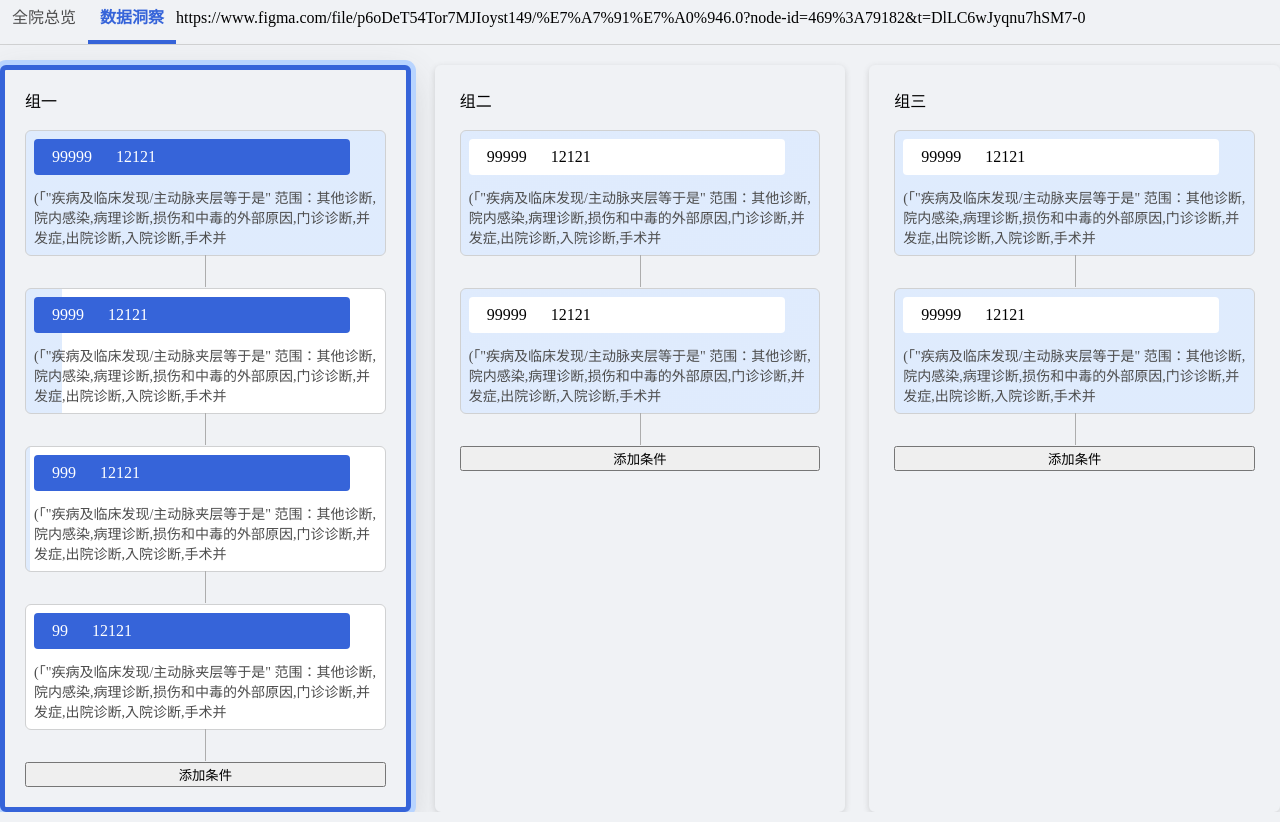
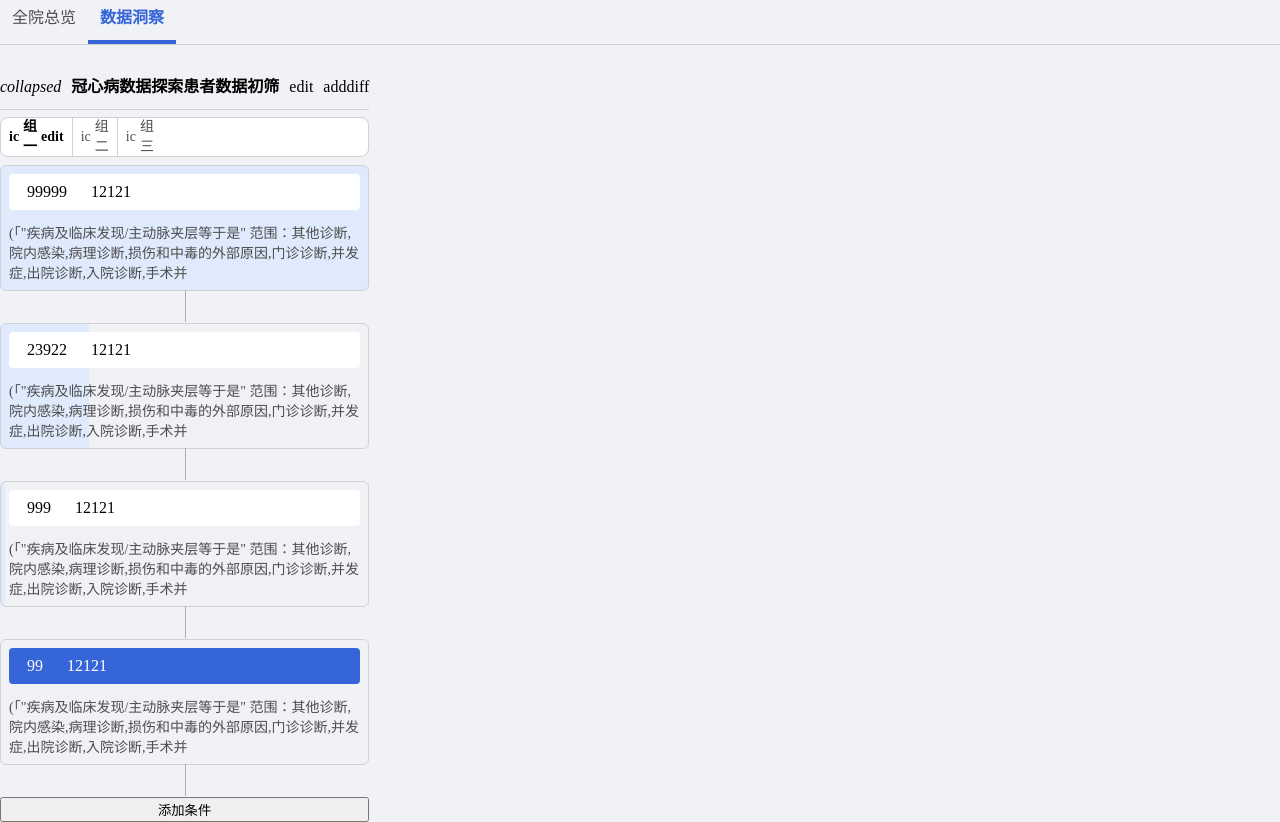
Before and after one commit to Sofia92/angular-echarts, an Angular app: page /data-insight/home in a window 1280 px wide. Both pictures are taken after a click on the element "数据洞察". Built offline with nearby package versions, Linux system fonts and the light colour scheme.

Commit message:
11 files modified, 1 added

```diff
--- a/src/data-insight/data-insight-root.component.html
+++ b/src/data-insight/data-insight-root.component.html
@@ -10,7 +10,8 @@
     [class.active]="checkMenuActive('insight')"
     (click)="goTo('insight')"
     >数据洞察</span
-  >https://www.figma.com/file/p6oDeT54Tor7MJIoyst149/%E7%A7%91%E7%A0%946.0?node-id=469%3A79182&t=DlLC6wJyqnu7hSM7-0
+  >
+  <!-- https://www.figma.com/file/p6oDeT54Tor7MJIoyst149/%E7%A7%91%E7%A0%946.0?node-id=469%3A79182&t=DlLC6wJyqnu7hSM7-0 -->
 </header>
 
 <router-outlet></router-outlet>
--- a/src/data-insight/insight/data-insight.component.html
+++ b/src/data-insight/insight/data-insight.component.html
@@ -1,9 +1,76 @@
-<data-insight-condition-group
-  *ngFor="let group of conditionGroups"
-  [class.first]="group.indexAttr.first"
-  [class.second]="group.indexAttr.second"
-  [class.third]="group.indexAttr.third"
-  [class.selected]="currentGroup && currentGroup === group"
-  (click)="setSelectedGroup(group)"
-  [conditionGroup]="group"
-></data-insight-condition-group>
+<ng-container *ngIf="isCollapsed">
+  <header>
+    <div class="insight-meta">
+      <i class="trigger" (click)="isCollapsed = !isCollapsed">{{
+        isCollapsed ? 'collapsed' : 'unCollapsed'
+      }}</i>
+      <span class="name">{{ insight?.name }}</span>
+      <span class="edit">edit</span>
+      <span class="add">add</span>
+    </div>
+    <span class="diff">diff</span>
+  </header>
+  <section class="group-meta">
+    <div class="group-wrap">
+      <span
+        *ngFor="let group of insight?.conditionGroups"
+        class="group-header"
+        [class.selected]="
+          insight.currentGroup && insight.currentGroup === group
+        "
+        (click)="setSelectedGroup(group)"
+      >
+        <i class="icon">ic</i>
+        <i class="name">{{ group.name }}</i>
+        <i
+          class="edit"
+          *ngIf="insight.currentGroup && insight.currentGroup === group"
+          >edit</i
+        ></span
+      >
+    </div>
+    <div class="action">
+      <span class="group-copy"></span>
+      <span class="group-like"></span>
+      <span class="group-del"></span>
+    </div>
+  </section>
+  <section class="group-content">
+    <data-insight-condition-item
+      *ngFor="let condition of insight.currentGroup.conditions"
+      class="condition-item"
+      [attr.theme]="insight.currentGroup.theme"
+      [class.selected]="
+        insight.currentCondition && insight.currentCondition === condition
+      "
+      [condition]="condition"
+      [result]="condition.result"
+      (click)="setSelectedCondition(condition)"
+    ></data-insight-condition-item>
+    <button>添加条件</button>
+  </section>
+</ng-container>
+
+<ng-container *ngIf="!isCollapsed">
+  <header>
+    <div class="insight-meta">
+      <i class="trigger" (click)="isCollapsed = !isCollapsed">{{
+        isCollapsed ? 'collapsed' : 'unCollapsed'
+      }}</i>
+      <span class="name">{{ insight?.name }}</span>
+      <span class="edit">edit</span>
+      <span class="add">add</span>
+    </div>
+    <span class="diff">diff</span>
+  </header>
+  <section class="groups">
+    <data-insight-condition-group
+      *ngFor="let group of insight?.conditionGroups"
+      [attr.theme]="group.theme"
+      [class.selected]="insight.currentGroup && insight.currentGroup === group"
+      (click)="setSelectedGroup(group)"
+      [conditionGroup]="group"
+      [insight]="insight"
+    ></data-insight-condition-group>
+  </section>
+</ng-container>
--- a/src/data-insight/insight/data-insight.component.scss
+++ b/src/data-insight/insight/data-insight.component.scss
@@ -2,7 +2,110 @@
   width: 100%;
   height: 100%;
   display: grid;
-  grid-template-columns: 1fr 1fr 1fr;
-  grid-template-rows: 100%;
-  column-gap: 24px;
+
+  &.collapsed {
+    width: 360px;
+
+    row-gap: 8px;
+    grid-template-rows: 44px 40px 1fr;
+
+    header {
+      height: 44px;
+      border-bottom: 1px solid #d0d1d2;
+    }
+    // section {
+    //   grid-template-columns: 100%;
+    // }
+  }
+  .group-meta {
+    display: flex;
+    justify-content: space-between;
+    box-sizing: border-box;
+    align-items: center;
+    padding: 6px 8px;
+    gap: 10px;
+    height: 40px;
+
+    background: #ffffff;
+
+    border: 1px solid #d0d1d2;
+    border-radius: 8px;
+  }
+  .group-wrap {
+    display: flex;
+    justify-content: space-between;
+  }
+  .group-header {
+    display: flex;
+    justify-content: space-between;
+    align-items: center;
+    column-gap: 4px;
+    font-family: 'Source Han Sans CN';
+    font-style: normal;
+    font-weight: 400;
+    font-size: 14px;
+    line-height: 20px;
+    color: #4d4d4d;
+    cursor: pointer;
+    &:not(:last-child) {
+      padding-right: 8px;
+      border-right: 1px solid #d0d1d2;
+      margin-right: 8px;
+    }
+    &.selected {
+      font-weight: 700;
+      color: #000000;
+    }
+    i {
+      font-style: normal;
+    }
+  }
+  header {
+    display: flex;
+    justify-content: space-between;
+    align-items: center;
+    .insight-meta {
+      display: flex;
+      align-items: center;
+      column-gap: 10px;
+      width: 100%;
+    }
+    .name {
+      font-family: 'Source Han Sans CN';
+      font-style: normal;
+      font-weight: 700;
+      font-size: 16px;
+      line-height: 24px;
+
+      color: #000000;
+
+      white-space: nowrap;
+      overflow: hidden;
+      text-overflow: ellipsis;
+      flex: 1;
+      display: inline-block;
+    }
+  }
+  .group-meta {
+    width: 100%;
+    height: 100%;
+    display: grid;
+    grid-template-columns: 1fr 1fr 1fr;
+    grid-template-rows: 100%;
+    column-gap: 24px;
+  }
+  .group-content {
+    display: grid;
+    grid-auto-rows: minmax(min-content, max-content);
+    row-gap: 32px;
+  }
 }
+
+:host:not(.collapsed) {
+  row-gap: 24px;
+  .groups {
+    display: grid;
+    grid-template-columns: 1fr 1fr 1fr;
+    column-gap: 24px;
+  }
+}
--- a/src/data-insight/insight/data-insight.component.ts
+++ b/src/data-insight/insight/data-insight.component.ts
@@ -1,19 +1,25 @@
 import { Component, OnInit } from '@angular/core';
 import { InsightGroup } from '../shared/models';
+import { Insight } from '../shared/models/insight';
 
 @Component({
   selector: 'data-insight',
   templateUrl: './data-insight.component.html',
   styleUrls: ['./data-insight.component.scss'],
+  host: {
+    '[class.collapsed]': 'isCollapsed',
+  },
 })
 export class DataInsightComponent implements OnInit {
+  public isCollapsed = true;
+  public insight: Insight;
   public conditionGroups = [];
   public currentGroup;
 
   constructor() {}
 
   public ngOnInit() {
-    this.conditionGroups = [
+    const conditionGroups = [
       {
         id: 1,
         name: '组一',
@@ -28,7 +34,7 @@ export class DataInsightComponent implements OnInit {
             id: 2,
             expression:
               '(「"疾病及临床发现/主动脉夹层等于是" 范围：其他诊断,院内感染,病理诊断,损伤和中毒的外部原因,门诊诊断,并发症,出院诊断,入院诊断,手术并',
-            result: { people: 9999, emr: 12121 },
+            result: { people: 23922, emr: 12121 },
           },
           {
             id: 2,
@@ -58,7 +64,7 @@ export class DataInsightComponent implements OnInit {
             id: 2,
             expression:
               '(「"疾病及临床发现/主动脉夹层等于是" 范围：其他诊断,院内感染,病理诊断,损伤和中毒的外部原因,门诊诊断,并发症,出院诊断,入院诊断,手术并',
-            result: { people: 99999, emr: 12121 },
+            result: { people: 43922, emr: 12121 },
           },
         ],
       },
@@ -76,15 +82,29 @@ export class DataInsightComponent implements OnInit {
             id: 2,
             expression:
               '(「"疾病及临床发现/主动脉夹层等于是" 范围：其他诊断,院内感染,病理诊断,损伤和中毒的外部原因,门诊诊断,并发症,出院诊断,入院诊断,手术并',
-            result: { people: 99999, emr: 12121 },
+            result: { people: 59999, emr: 12121 },
           },
         ],
       },
-    ].map((group, i) => new InsightGroup(group, i));
-    this.currentGroup = this.conditionGroups[0];
+    ];
+    this.insight = new Insight({
+      id: 1,
+      name: '冠心病数据探索患者数据初筛',
+      conditionGroups,
+    });
+
+    this.setSelectedGroup(this.insight.conditionGroups[0]);
+    console.log(this.conditionGroups);
   }
 
   public setSelectedGroup(group) {
-    this.currentGroup = group;
+    // this.currentCondition = null;
+    // this.currentGroup?.clearActiveStyles();
+    // this.currentGroup = group;
+    // this.currentGroup.setActiveStyles();
+    this.insight.setCurrentGroup(group);
+  }
+  public setSelectedCondition(condition) {
+    this.insight.setCurrentCondition(this.insight.currentGroup, condition);
   }
 }
--- a/src/data-insight/insight/data-insight.module.ts
+++ b/src/data-insight/insight/data-insight.module.ts
@@ -3,6 +3,7 @@ import { NgModule } from '@angular/core';
 import { FormsModule } from '@angular/forms';
 import { RouterModule, Routes } from '@angular/router';
 import { DataInsightConditionGroup } from '../shared/condition/condition-group.component';
+import { DataInsightConditionItem } from '../shared/condition/condition-item.component';
 import { EchartRender } from '../shared/echarts/echart-render.component';
 import { DataInsightComponent } from './data-insight.component';
 
@@ -15,6 +16,7 @@ const routes: Routes = [{ path: '', component: DataInsightComponent }];
     RouterModule.forChild(routes),
     EchartRender,
     DataInsightConditionGroup,
+    DataInsightConditionItem,
   ],
   declarations: [DataInsightComponent],
 })
--- a/src/data-insight/shared/condition/condition-group.component.html
+++ b/src/data-insight/shared/condition/condition-group.component.html
@@ -5,10 +5,13 @@
   <data-insight-condition-item
     *ngFor="let condition of conditionGroup.conditions"
     class="condition-item"
+    [attr.theme]="conditionGroup.theme"
     [condition]="condition"
     [result]="condition.result"
-    [class.selected]="currentCondition && currentCondition === condition"
-    (click)="setSelectedCondition(condition)"
+    [class.selected]="
+      insight.currentCondition && insight.currentCondition === condition
+    "
+    (click)="setSelectedCondition(condition); $event.stopPropagation()"
   ></data-insight-condition-item>
   <button>添加条件</button>
 </section>
--- a/src/data-insight/shared/condition/condition-group.component.ts
+++ b/src/data-insight/shared/condition/condition-group.component.ts
@@ -1,6 +1,7 @@
 import { CommonModule } from '@angular/common';
-import { Component, Input } from '@angular/core';
+import { Component, ElementRef, HostListener, Input } from '@angular/core';
 import { InsightGroup } from '../models';
+import { Insight } from '../models/insight';
 import { DataInsightConditionItem } from './condition-item.component';
 
 @Component({
@@ -12,13 +13,27 @@ import { DataInsightConditionItem } from './condition-item.component';
 })
 export class DataInsightConditionGroup {
   @Input() public conditionGroup: InsightGroup;
-  public currentCondition;
-  ;
+  @Input() public insight: Insight;
 
-
-  constructor() {}
+  constructor(private _elf: ElementRef) {}
 
   public setSelectedCondition(condition) {
-    this.currentCondition = condition;
+    this.insight.setCurrentCondition(this.conditionGroup, condition);
+    // this.currentCondition?.clearActiveStyles();
+    // this.currentCondition = condition;
+  }
+
+  @HostListener('mouseover')
+  mouseover() {
+    if (!this.conditionGroup.styles.selected) {
+      this.conditionGroup.setHoverActive();
+    }
+  }
+
+  @HostListener('mouseout')
+  mouseout() {
+    if (!this.conditionGroup.styles.selected) {
+      this.conditionGroup.clearHoverActive();
+    }
   }
 }
--- a/src/data-insight/shared/condition/condition-item.component.ts
+++ b/src/data-insight/shared/condition/condition-item.component.ts
@@ -1,5 +1,11 @@
 import { CommonModule } from '@angular/common';
-import { Component, HostBinding, Input } from '@angular/core';
+import {
+  Component,
+  ElementRef,
+  HostBinding,
+  HostListener,
+  Input,
+} from '@angular/core';
 import { InsightItem } from '../models/insight-item';
 
 @Component({
@@ -16,10 +22,38 @@ export class DataInsightConditionItem {
   @Input() condition: InsightItem;
   @Input() result: { people: number; emr: number };
 
-  @HostBinding('style.background-image') get width() {
+  constructor(private _elf: ElementRef) {}
+
+  @HostBinding('style.background-image')
+  get width() {
+    const defaultColor = 'rgba(221, 226, 231, 0.8)';
+    const blankcolor = 'rgba(240, 242, 245, 0.5)';
+    const { theme } = this.condition['parent'];
+    const option = {
+      first: 'rgba(219, 234, 255, 0.8)',
+      second: 'rgba(230, 255, 252, 0.8)',
+      third: '#FCF2DD',
+    };
+    const { hover, selected } = this.condition.styles;
+    const bg1 = !hover && !selected ? defaultColor : option[theme];
+
     return `linear-gradient(to right,
-    rgba(219, 234, 255, 0.8) ${this.condition.percentageValue}%,
-       #ffffff ${this.condition.percentageValue}% 80%
+      ${bg1} ${this.condition.percentageValue}%,
+       ${blankcolor} ${this.condition.percentageValue}% 80%
      )`;
   }
+
+  @HostListener('mouseover')
+  mouseover() {
+    if (!this.condition['parent'].styles.selected) {
+      this.condition.setHoverActive();
+    }
+  }
+
+  @HostListener('mouseout')
+  mouseout() {
+    if (!this.condition['parent'].styles.selected) {
+      this.condition.clearHoverActive();
+    }
+  }
 }
--- a/src/data-insight/shared/condition/condition.scss
+++ b/src/data-insight/shared/condition/condition.scss
@@ -34,31 +34,6 @@ $orange-3: #ffce7a;
   }
 }
 
-::ng-deep .first {
-  &.selected {
-    .condition-item .condition-result {
-      background-color: $primary-6;
-      color: #fff;
-    }
-  }
-}
-::ng-deep .second {
-  &.selected {
-    .condition-item .condition-result {
-      background-color: $cyan-6;
-      color: #fff;
-    }
-  }
-}
-::ng-deep .third {
-  &.selected {
-    .condition-item .condition-result {
-      background-color: $orange-6;
-      color: #fff;
-    }
-  }
-}
-
 .condition-group {
   padding: 0 20px 20px;
   display: grid;
@@ -82,6 +57,38 @@ $orange-3: #ffce7a;
   padding: 8px;
   display: grid;
   row-gap: 12px;
+  cursor: pointer;
+  &:hover,
+  .selected {
+    box-shadow: -6px 12px 36px rgba(77, 77, 77, 0.2);
+  }
+  &:hover {
+    &[theme='first'] .condition-result {
+      background-color: $primary-4;
+      color: #fff;
+    }
+    &[theme='second'] .condition-result {
+      background-color: $second-color-hover;
+    }
+    &[theme='third'] .condition-result {
+      background-color: $orange-3;
+    }
+  }
+
+  &.selected {
+    &[theme='first'] .condition-result {
+      background-color: $primary-6;
+      color: #fff;
+    }
+    &[theme='second'] .condition-result {
+      background-color: $cyan-6;
+      color: #fff;
+    }
+    &[theme='third'] .condition-result {
+      background-color: $orange-6;
+      color: #fff;
+    }
+  }
   &:not(:last-child)::after {
     content: '';
     background: #adadad;
@@ -98,7 +105,6 @@ $orange-3: #ffce7a;
     align-items: center;
     padding: 4px 6px;
     gap: 12px;
-    width: 304px;
     height: 28px;
     background-color: #ffffff;
     border-radius: 4px;
--- a/src/data-insight/shared/models/insight-group.ts
+++ b/src/data-insight/shared/models/insight-group.ts
@@ -4,26 +4,34 @@ export class InsightGroup {
   public id: number;
   public name: string;
   public conditions = [];
-  private groupIndex: number;
+  public theme;
+  public styles = { hover: false, selected: false };
 
   constructor(groupMeta, groupIndex: number) {
     const { id, name, conditions = [] } = groupMeta;
-    Object.assign(this, { id, name, groupIndex: groupIndex });
+    Object.assign(this, { id, name });
 
     this.conditions = conditions.map((c) => {
       const condition = new InsightItem(c);
       condition['parent'] = this;
       return condition;
     });
+    this.buildGroupTheme(groupIndex);
     this.calcConditionPercentage();
   }
 
-  public get indexAttr() {
-    return {
-      first: !this.groupIndex,
-      second: !!this.groupIndex && this.groupIndex == 1,
-      third: !!this.groupIndex && this.groupIndex == 2,
-    };
+  public buildGroupTheme(groupIndex) {
+    switch (groupIndex) {
+      case 0:
+        this.theme = 'first';
+        break;
+      case 1:
+        this.theme = 'second';
+        break;
+      case 2:
+        this.theme = 'third';
+        break;
+    }
   }
 
   public calcConditionPercentage() {
@@ -46,4 +54,23 @@ export class InsightGroup {
         });
     }
   }
+
+  public setActiveStyles() {
+    this.styles.hover = true;
+    this.styles.selected = true;
+    this.conditions.forEach((condition) => condition.setActiveStyles());
+  }
+  public clearActiveStyles() {
+    this.styles.hover = false;
+    this.styles.selected = false;
+    this.conditions.forEach((condition) => condition.clearActiveStyles());
+  }
+  public setHoverActive() {
+    this.styles.hover = true;
+    this.conditions.forEach((condition) => condition.setHoverActive());
+  }
+  public clearHoverActive() {
+    this.styles.hover = false;
+    this.conditions.forEach((condition) => condition.clearHoverActive());
+  }
 }
--- a/src/data-insight/shared/models/insight-item.ts
+++ b/src/data-insight/shared/models/insight-item.ts
@@ -3,6 +3,7 @@ export class InsightItem {
   public expression: string;
   public result = {};
   public percentageValue: number;
+  public styles = { hover: false, selected: false };
 
   constructor(itemMeta) {
     Object.assign(this, { ...itemMeta });
@@ -11,4 +12,19 @@ export class InsightItem {
   public setPercentageValue(percentageValue) {
     this.percentageValue = percentageValue;
   }
+
+  public setActiveStyles() {
+    this.styles.hover = true;
+    this.styles.selected = true;
+  }
+  public clearActiveStyles() {
+    this.styles.hover = false;
+    this.styles.selected = false;
+  }
+  public setHoverActive() {
+    this.styles.hover = true;
+  }
+  public clearHoverActive() {
+    this.styles.hover = false;
+  }
 }
--- /dev/null
+++ b/src/data-insight/shared/models/insight.ts
@@ -0,0 +1,33 @@
+import { InsightGroup } from './insight-group';
+import { InsightItem } from './insight-item';
+
+export class Insight {
+  public id;
+  public name;
+  public conditionGroups: InsightGroup[] = [];
+  public currentGroup: InsightGroup;
+  public currentCondition: InsightItem;
+
+  constructor(insightMeta) {
+    const { id, name, conditionGroups = [] } = insightMeta;
+    Object.assign(this, { id, name });
+
+    this.conditionGroups = conditionGroups.map(
+      (c, i) => new InsightGroup(c, i)
+    );
+  }
+
+  public setCurrentGroup(group: InsightGroup) {
+    this.currentGroup?.clearActiveStyles();
+    this.setCurrentCondition(
+      group,
+      group.conditions[group.conditions.length - 1]
+    );
+    this.currentGroup.setActiveStyles();
+  }
+
+  public setCurrentCondition(group: InsightGroup, condition: InsightItem) {
+    this.currentGroup = group;
+    this.currentCondition = condition;
+  }
+}
```
